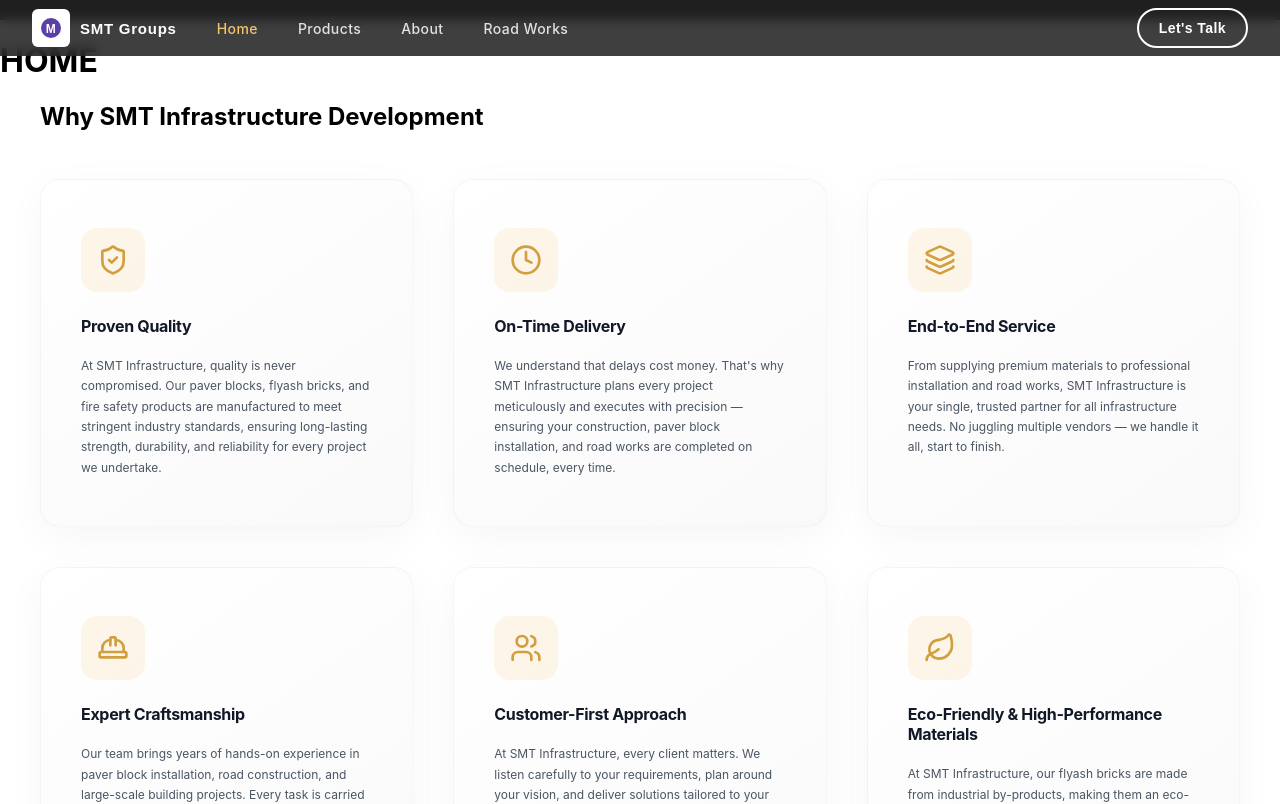
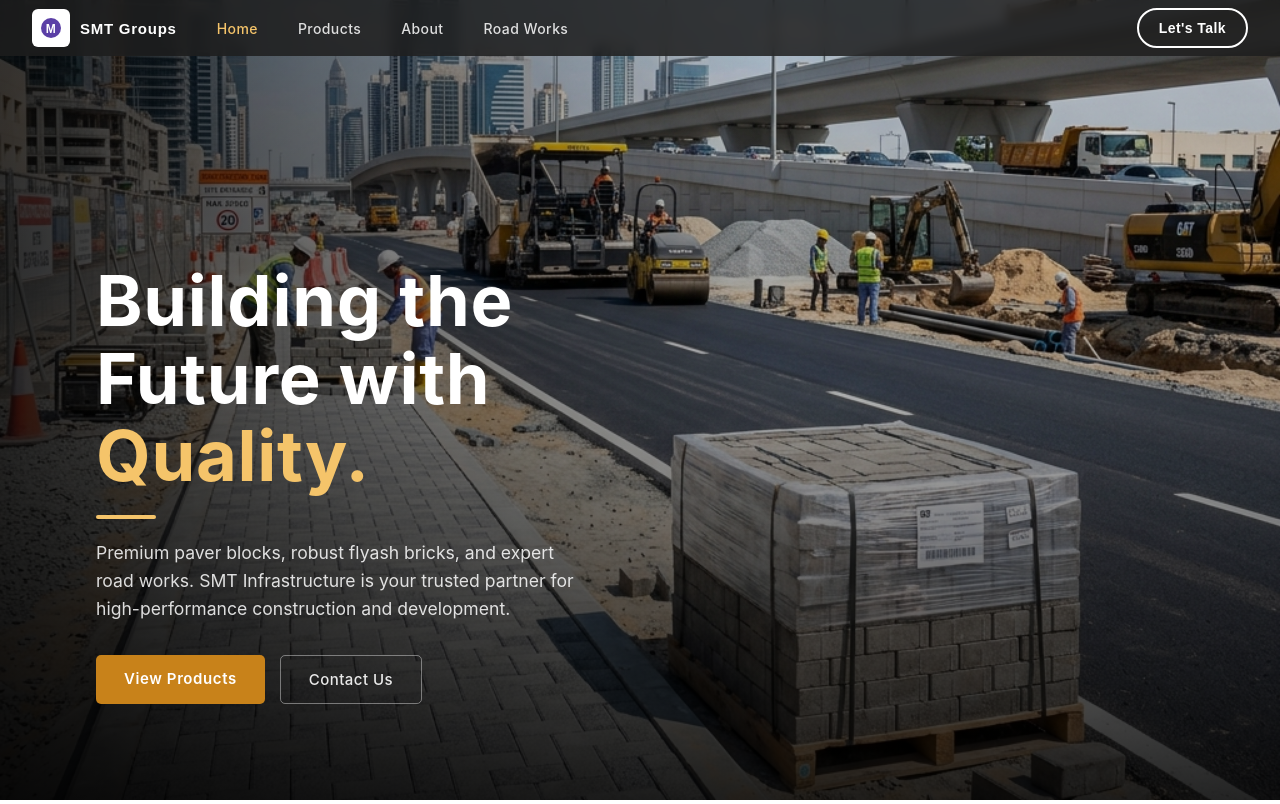
Before and after one commit to tharun-karthick/smt_websites, a React (Create React App) app: page / in a window 1280 px wide. Shown: the top 804 px of the page. Built offline with nearby package versions, Linux system fonts and the light colour scheme.

Commit message:
#updated home page

```diff
--- a/public/stylesheets/homePage.css
+++ b/public/stylesheets/homePage.css
@@ -27,3 +27,132 @@
     grid-template-columns: 1fr;
   }
 }
+
+/* HERO SECTION */
+.home-hero {
+  position: relative;
+  width: 100%;
+  height: 100vh;
+  min-height: 600px;
+  max-height: 800px;
+  overflow: hidden;
+  margin-bottom: 3rem;
+}
+
+.home-hero-img {
+  width: 100%;
+  height: 100%;
+  object-fit: cover;
+  object-position: center;
+  display: block;
+}
+
+.home-hero-overlay {
+  position: absolute;
+  inset: 0;
+  background:
+    linear-gradient(to top, rgba(0,0,0,0.85) 0%, rgba(0,0,0,0.3) 50%, rgba(0,0,0,0.1) 100%),
+    linear-gradient(to right, rgba(0,0,0,0.75) 0%, transparent 60%);
+}
+
+.home-hero-content {
+  position: absolute;
+  bottom: 12%;
+  left: 5%;
+  max-width: 650px;
+  animation: fadeUp 0.9s ease both;
+  z-index: 2;
+  padding: 0 2rem;
+}
+
+.home-hero-heading {
+  font-family: 'Barlow Condensed', 'Inter', sans-serif;
+  font-size: clamp(2.8rem, 5.5vw, 4.5rem);
+  font-weight: 700;
+  color: #ffffff;
+  line-height: 1.1;
+  letter-spacing: 0.01em;
+  margin-bottom: 20px;
+  margin-top: 0;
+  animation: fadeUp 0.9s 0.2s ease both;
+}
+
+.home-hero-heading .accent {
+  color: #f5c46a;
+}
+
+.home-hero-divider {
+  width: 60px;
+  height: 4px;
+  background: #f5c46a;
+  border-radius: 2px;
+  margin-bottom: 20px;
+  animation: fadeUp 0.9s 0.3s ease both;
+}
+
+.home-hero-sub {
+  font-family: 'Inter', sans-serif;
+  font-size: 1.1rem;
+  color: rgba(255,255,255,0.85);
+  line-height: 1.6;
+  max-width: 500px;
+  margin-bottom: 32px;
+  animation: fadeUp 0.9s 0.35s ease both;
+}
+
+.home-hero-btns {
+  display: flex;
+  gap: 15px;
+  flex-wrap: wrap;
+  animation: fadeUp 0.9s 0.45s ease both;
+}
+
+.home-hero .btn-primary {
+  background: #c8821a;
+  color: #fff;
+  font-family: 'Barlow', 'Inter', sans-serif;
+  font-size: 15px;
+  font-weight: 600;
+  letter-spacing: 0.04em;
+  padding: 14px 28px;
+  border-radius: 5px;
+  border: none;
+  cursor: pointer;
+  transition: background 0.2s, transform 0.15s;
+  text-decoration: none;
+  display: inline-block;
+}
+.home-hero .btn-primary:hover {
+  background: #e09020;
+  transform: translateY(-2px);
+}
+
+.home-hero .btn-ghost {
+  background: transparent;
+  color: rgba(255,255,255,0.9);
+  font-family: 'Barlow', 'Inter', sans-serif;
+  font-size: 15px;
+  font-weight: 500;
+  letter-spacing: 0.03em;
+  padding: 14px 28px;
+  border-radius: 5px;
+  border: 1px solid rgba(255,255,255,0.4);
+  cursor: pointer;
+  transition: border-color 0.2s, color 0.2s, transform 0.15s;
+  text-decoration: none;
+  display: inline-block;
+}
+.home-hero .btn-ghost:hover {
+  border-color: #f5c46a;
+  color: #f5c46a;
+  transform: translateY(-2px);
+}
+
+@keyframes fadeUp {
+  from { opacity: 0; transform: translateY(28px); }
+  to   { opacity: 1; transform: translateY(0); }
+}
+
+.home-content-section {
+    padding-top: 2rem;
+}
--- a/src/pages/homePage.tsx
+++ b/src/pages/homePage.tsx
@@ -2,13 +2,31 @@
 import NavBar from "../components/navbar";
 import WhyChooseUsCard from "../components/whyChooseUsCard";
 import { ShieldCheck, Clock, Layers, HardHat, Users, Leaf, Flame, IndianRupee } from "lucide-react";
+import homeHeroImg from "../assets/home_hero_3d.png";
 
 const Homepage = () => {
     return (
         <div>
-            <NavBar></NavBar>
-            <div>
-                <h1>HOME</h1>
+            <div className="home-hero">
+                <img src={homeHeroImg} alt="SMT Infrastructure" className="home-hero-img" />
+                <div className="home-hero-overlay"></div>
+                <NavBar></NavBar>
+                <div className="home-hero-content">
+                    <h1 className="home-hero-heading">
+                        Building the Future with <span className="accent">Quality.</span>
+                    </h1>
+                    <div className="home-hero-divider"></div>
+                    <p className="home-hero-sub">
+                        Premium paver blocks, robust flyash bricks, and expert road works. SMT Infrastructure is your trusted partner for high-performance construction and development.
+                    </p>
+                    <div className="home-hero-btns">
+                        <a href="/products" className="btn-primary">View Products</a>
+                        <a href="/contact" className="btn-ghost">Contact Us</a>
+                    </div>
+                </div>
+            </div>
+
+            <div className="home-content-section">
                 <h4 className="WCU-Title">Why SMT Infrastructure Development</h4>
                 <div className="wcGridWrapper">
                     <WhyChooseUsCard
--- a/src/pages/productsPage.tsx
+++ b/src/pages/productsPage.tsx
@@ -1,11 +1,50 @@
 import ProductCard from "../components/productCard";
 import NavBar from "../components/navbar";
 import FooterComponent from "../components/footer";
+import productsHeroImg from "../assets/products_hero_3d.png";
+
 const ProductsPage = () => {
     return (
         <div>
-            <NavBar></NavBar>
-            <div className="bricksProductBlock">
+            <div className="home-hero">
+                <img src={productsHeroImg} alt="Premium Construction Materials" className="home-hero-img" />
+                <div className="home-hero-overlay"></div>
+                <NavBar></NavBar>
+                <div className="home-hero-content">
+                    <h1 className="home-hero-heading">
+                        Premium Quality.<br />
+                        Lasting <span className="accent">Strength.</span>
+                    </h1>
+                    <div className="home-hero-divider"></div>
+                    <p className="home-hero-sub">
+                        Explore our range of high-performance flyash bricks, solid blocks, and paver blocks. Engineered for modern construction and sustainable development.
+                    </p>
+                    <div className="home-hero-btns">
+                        <a href="#products-list" className="btn-primary">View Materials</a>
+                    </div>
+                </div>
+            </div>
+
+            <div className="stat-bar">
+                <div className="stat-item">
+                    <div className="stat-num">5M+</div>
+                    <div className="stat-lbl">Bricks Manufactured</div>
+                </div>
+                <div className="stat-item">
+                    <div className="stat-num">ISO</div>
+                    <div className="stat-lbl">Certified Quality</div>
+                </div>
+                <div className="stat-item">
+                    <div className="stat-num">100%</div>
+                    <div className="stat-lbl">Eco-Friendly</div>
+                </div>
+                <div className="stat-item">
+                    <div className="stat-num">24/7</div>
+                    <div className="stat-lbl">Customer Support</div>
+                </div>
+            </div>
+
+            <div id="products-list" className="bricksProductBlock">
                 <ProductCard
                     modelSrc="/models/cementbrick.glb"
                     productName="Flyash Bricks"
```
Also changed, not shown: src/assets/home_hero_3d.png (added), src/assets/products_hero_3d.png (added).
